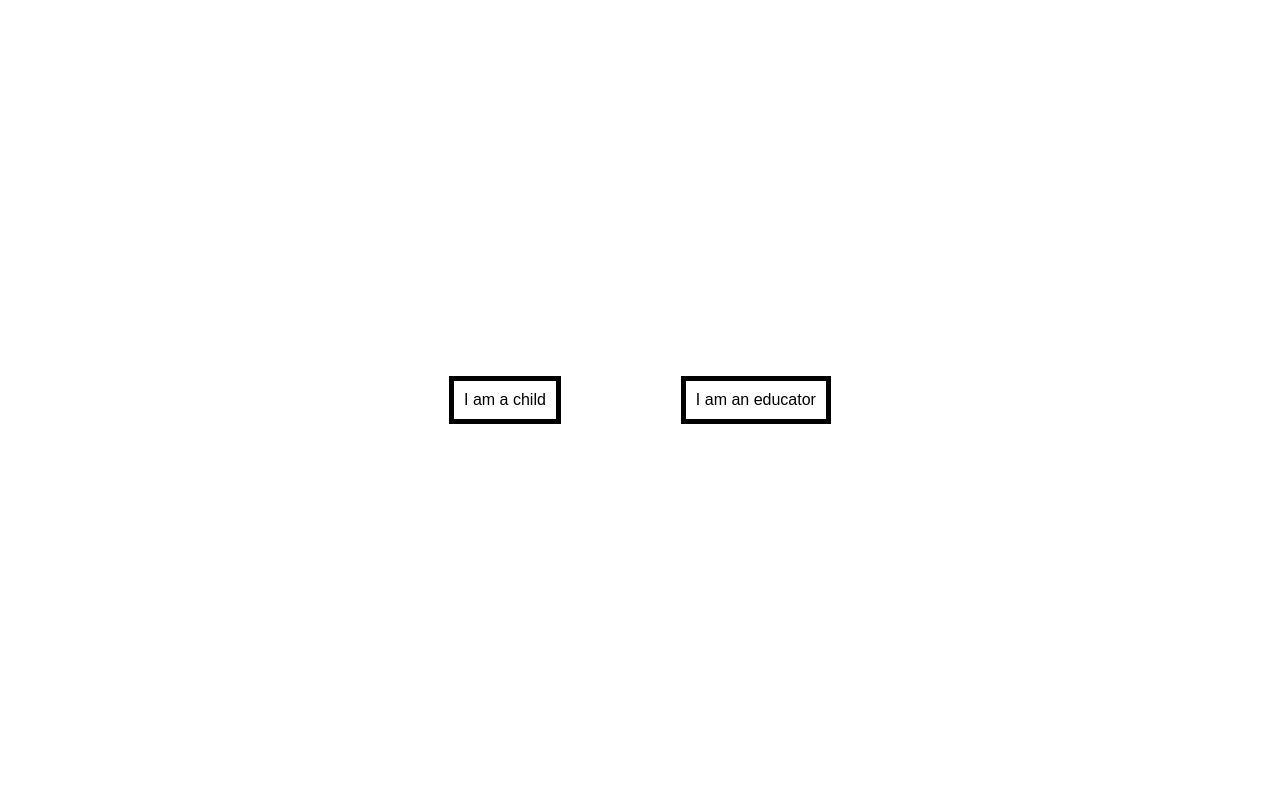
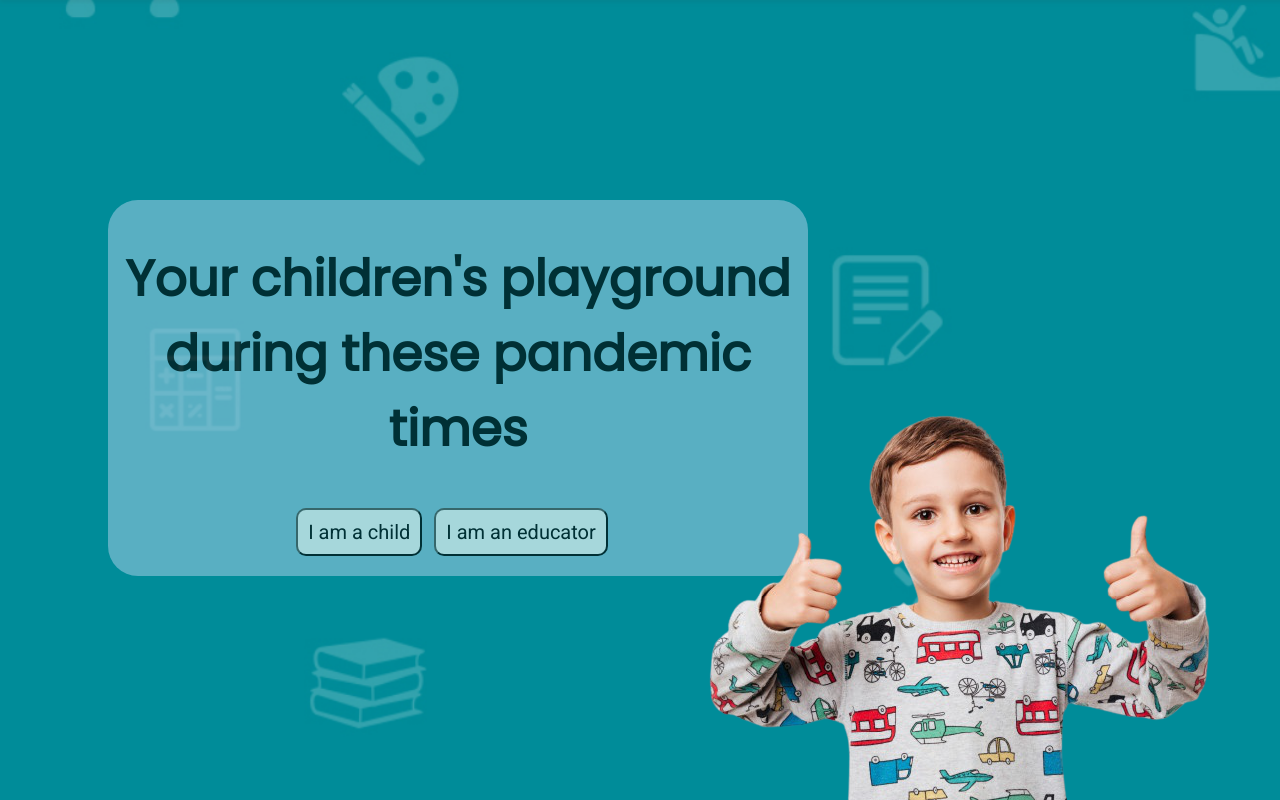
Before and after one commit to EmoDetect/The-Educators, a website built with Parcel: page src/pages/login/main-page-login.html in a window 1280 px wide. Built offline with nearby package versions, Linux system fonts and the light colour scheme.

Commit message:
Style/main pg login (#31)
* Educator/child page

* Add new style for main login page

```diff
--- a/src/pages/login/main-page-login.html
+++ b/src/pages/login/main-page-login.html
@@ -5,16 +5,26 @@
         <meta http-equiv="X-UA-Compatible" content="IE=edge" />
         <meta name="viewport" content="width=device-width, initial-scale=1.0" />
         <title>Document</title>
-    <link rel="stylesheet" href="./login-style.css" />
+        <link rel="stylesheet" href="/src/pages/login/main-page-style.css" />
     </head>
     <body>
-    <main class="choose-container">
-      <!-- child -->
-      <section class="child">I am a child</section>
+        <main>
+            <section class="container">
+                <h1 class="motto">
+                    Your children's playground during these pandemic times
+                </h1>
 
-      <!-- educator -->
-      <section class="educator">I am an educator</section>
+                <div class="btn-container">
+                    <button class="btn child">I am a child</button>
+
+                    <button class="btn educator">I am an educator</button>
+                </div>
+            </section>
+            <div class="slider-img">
+                <img src="./kidPhoto.png" alt="slider" />
+            </div>
         </main>
+
         <script src="redirect-user.js"></script>
     </body>
 </html>
--- /dev/null
+++ b/src/pages/login/main-page-style.css
@@ -0,0 +1,74 @@
+@import url('https://fonts.googleapis.com/css2?family=Poppins&family=Roboto&display=swap');
+
+html {
+    height: 100%;
+    background-image: url('background.png');
+    background-size: cover;
+    overflow-x: hidden;
+    margin: 0;
+    padding: 0;
+    font-size: 62.5%;
+}
+
+body {
+    font-size: 1.4rem;
+}
+
+.container {
+    margin-top: 20rem;
+    margin-left: 10rem;
+    display: flex;
+    flex-direction: column;
+    align-items: center;
+    justify-content: center;
+    width: 700px;
+    background-color: #89c2d9;
+    opacity: 0.65;
+    border-radius: 3rem;
+}
+
+.slider-img img {
+    position: absolute;
+    bottom: 0px;
+    right: 16px;
+}
+
+.motto {
+    font-family: 'Poppins';
+    font-size: 5rem;
+    text-align: center;
+}
+
+.btn-container {
+    display: flex;
+    margin-bottom: 2rem;
+}
+
+.btn {
+    display: inline-block;
+    padding: 1rem;
+    border-radius: 1rem;
+    box-sizing: border-box;
+    text-decoration: none;
+    font-family: 'Roboto';
+    font-weight: 300;
+    font-size: 2rem;
+    color: black;
+    background-color: white;
+    text-align: center;
+    transition: all 0.2s;
+    margin-right: 1.2rem;
+    cursor: pointer;
+}
+
+.btn:hover {
+    background-color: #4095c6;
+    color: white;
+}
+
+/* @media (max-width: 600px) {
+    body {
+        background: red;
+        width: 100%;
+    }
+} */
--- a/src/styles/style.css
+++ b/src/styles/style.css
@@ -11,7 +11,7 @@
 }
 
 html {
-  font-size: 62.5%;
+
   box-sizing: border-box;
   height: 100%;
 }
```
Also changed, not shown: src/pages/login/background.png (added), src/pages/login/kidPhoto.png (added). Lines whose indentation alone changed are shown as unchanged.
